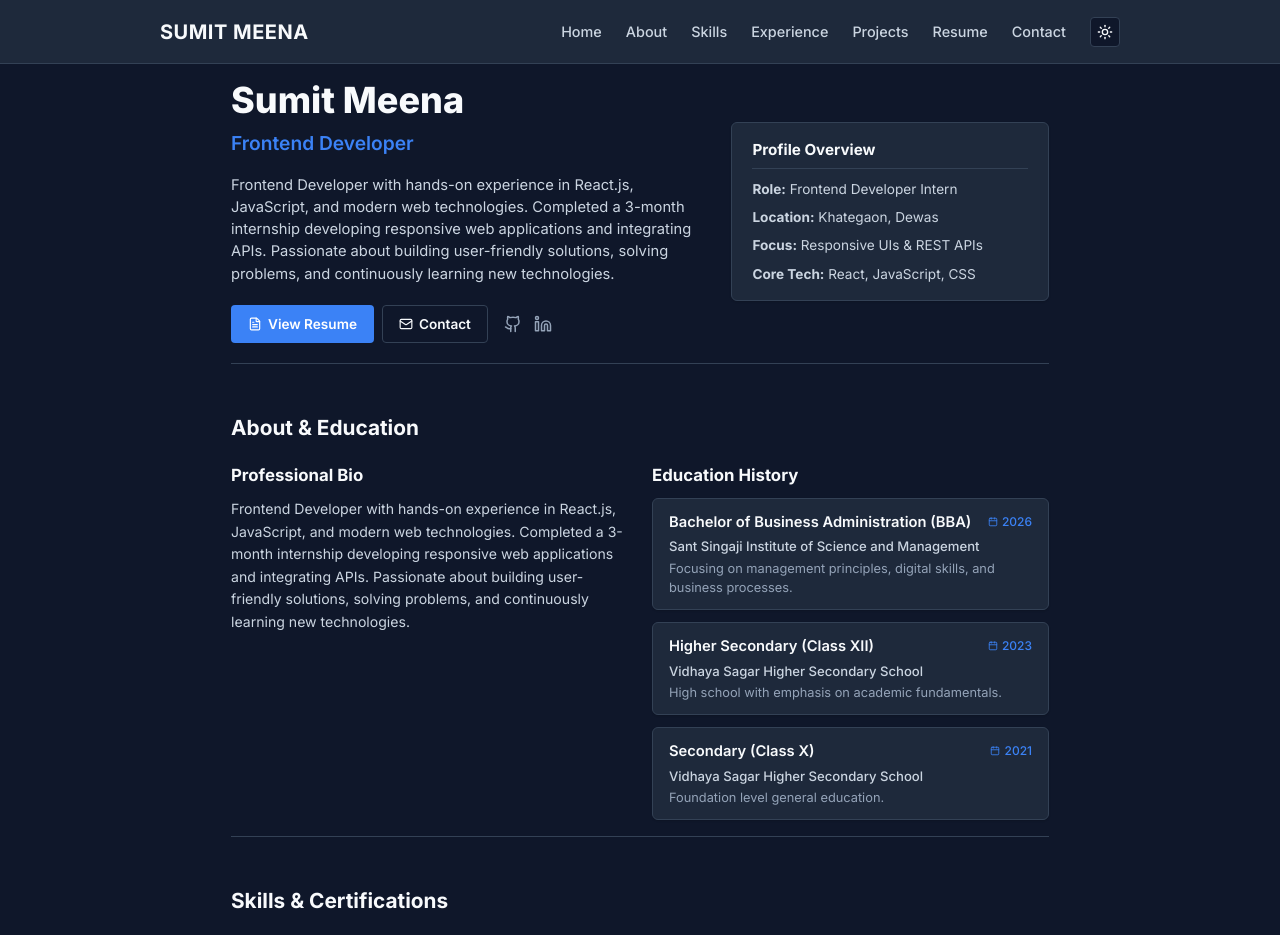
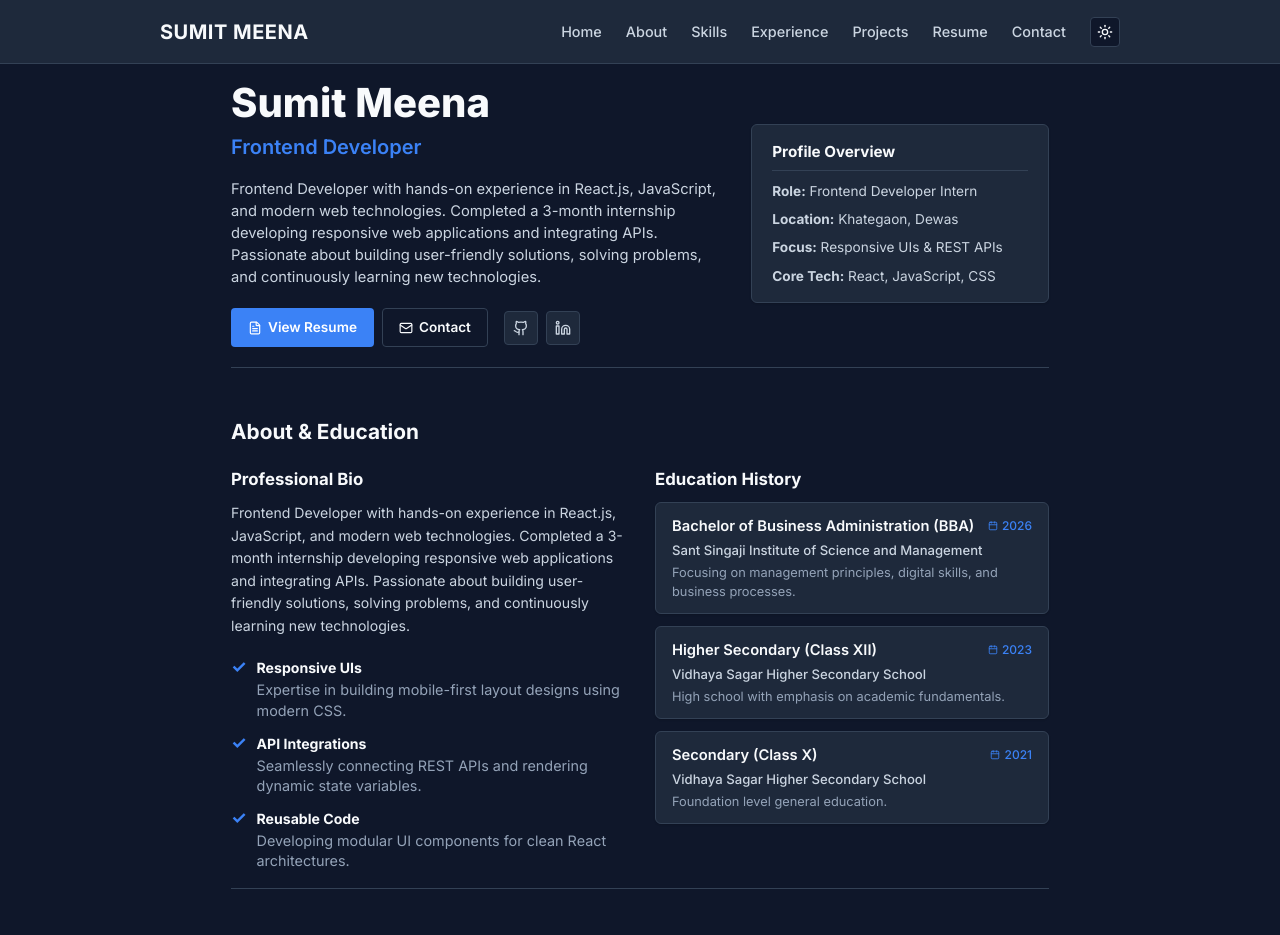
Before and after one commit to sumitmeena4562/my-portfolio, a React (Vite) app: page / in a window 1280 px wide. Shown: the top 935 px of the page. Built offline with nearby package versions, Linux system fonts and the light colour scheme.

Commit message:
style: remove blue left accent borders for a cleaner flat aesthetic

```diff
--- a/src/components/About.jsx
+++ b/src/components/About.jsx
@@ -6,6 +6,12 @@ const About = () => {
   const { aboutMe } = resumeData.personalInfo;
   const { education } = resumeData;
 
+  const highlights = [
+    { title: 'Responsive UIs', desc: 'Expertise in building mobile-first layout designs using modern CSS.' },
+    { title: 'API Integrations', desc: 'Seamlessly connecting REST APIs and rendering dynamic state variables.' },
+    { title: 'Reusable Code', desc: 'Developing modular UI components for clean React architectures.' }
+  ];
+
   return (
     <section id="about" className="no-print">
       <h2 className="section-title">About & Education</h2>
@@ -13,9 +19,9 @@ const About = () => {
       <div className="about-grid" style={{
         display: 'grid',
         gridTemplateColumns: '1fr 1fr',
-        gap: '24px',
+        gap: '30px',
       }}>
-        {/* Left: Bio summary */}
+        {/* Left: Bio summary & highlights */}
         <div>
           <h3 style={{
             fontSize: '1.05rem',
@@ -29,9 +35,52 @@ const About = () => {
             fontSize: '0.88rem',
             color: 'var(--text-secondary)',
             lineHeight: '1.6',
+            marginBottom: '20px',
           }}>
             {aboutMe}
           </p>
+
+          {/* Bullet Highlight List */}
+          <div style={{
+            display: 'flex',
+            flexDirection: 'column',
+            gap: '12px',
+          }}>
+            {highlights.map((item, idx) => (
+              <div key={idx} style={{
+                display: 'flex',
+                gap: '10px',
+                alignItems: 'flex-start',
+              }}>
+                <span style={{
+                  color: 'var(--primary)',
+                  fontWeight: 'bold',
+                  fontSize: '1.1rem',
+                  lineHeight: '1',
+                  marginTop: '1px',
+                }}>
+                  ✓
+                </span>
+                <div>
+                  <h4 style={{
+                    fontSize: '0.88rem',
+                    fontWeight: '700',
+                    color: 'var(--text-primary)',
+                    marginBottom: '2px',
+                  }}>
+                    {item.title}
+                  </h4>
+                  <p style={{
+                    fontSize: '0.8.0rem',
+                    color: 'var(--text-muted)',
+                    lineHeight: '1.4',
+                  }}>
+                    {item.desc}
+                  </p>
+                </div>
+              </div>
+            ))}
+          </div>
         </div>
 
         {/* Right: Education List */}
@@ -57,7 +106,7 @@ const About = () => {
                 style={{
                   padding: '12px 16px',
                   backgroundColor: 'var(--bg-secondary)',
-                  border: '1px solid var(--border-color)',
+                  border: '1px solid var(--border-color)', /* Removed left accent border */
                 }}
               >
                 <div style={{
@@ -112,7 +161,7 @@ const About = () => {
         @media (max-width: 800px) {
           .about-grid {
             grid-template-columns: 1fr !important;
-            gap: 20px !important;
+            gap: 24px !important;
           }
         }
       `}</style>
--- a/src/components/Experience.jsx
+++ b/src/components/Experience.jsx
@@ -21,7 +21,7 @@ const Experience = () => {
             style={{
               padding: '16px 20px',
               backgroundColor: 'var(--bg-secondary)',
-              border: '1px solid var(--border-color)',
+              border: '1px solid var(--border-color)', /* Removed left accent border */
             }}
           >
             {/* Header info */}
--- a/src/components/Hero.jsx
+++ b/src/components/Hero.jsx
@@ -13,7 +13,7 @@ const Hero = () => {
     }}>
       <div className="hero-grid" style={{
         display: 'grid',
-        gridTemplateColumns: '1.2fr 0.8fr',
+        gridTemplateColumns: '1.25fr 0.75fr',
         gap: '24px',
         width: '100%',
         alignItems: 'center',
@@ -21,17 +21,17 @@ const Hero = () => {
         {/* Left Column: Heading and Details */}
         <div>
           <h1 className="hero-name" style={{
-            fontSize: '2.25rem',
+            fontSize: '2.5rem',
             fontWeight: '800',
             lineHeight: '1.15',
             color: 'var(--text-primary)',
-            marginBottom: '8px',
+            marginBottom: '6px',
           }}>
             {name}
           </h1>
 
           <h2 className="hero-title" style={{
-            fontSize: '1.2rem',
+            fontSize: '1.25rem',
             fontWeight: '600',
             color: 'var(--primary)',
             marginBottom: '16px',
@@ -69,31 +69,63 @@ const Hero = () => {
               </a>
             </div>
 
-            {/* Vertically centered social list */}
+            {/* Styled social outline icons */}
             <div className="hero-socials" style={{
               display: 'flex',
               alignItems: 'center',
-              gap: '12px',
+              gap: '8px',
             }}>
-              <a href={githubUrl} target="_blank" rel="noopener noreferrer" style={{
-                color: 'var(--text-muted)',
-                transition: 'var(--transition-smooth)',
-                display: 'flex',
-              }}
-              onMouseEnter={(e) => e.target.style.color = 'var(--primary)'}
-              onMouseLeave={(e) => e.target.style.color = 'var(--text-muted)'}
+              <a
+                href={githubUrl}
+                target="_blank"
+                rel="noopener noreferrer"
+                style={{
+                  color: 'var(--text-secondary)',
+                  border: '1px solid var(--border-color)',
+                  backgroundColor: 'var(--bg-secondary)',
+                  padding: '8px',
+                  borderRadius: '4px',
+                  display: 'flex',
+                  alignItems: 'center',
+                  justifyContent: 'center',
+                  transition: 'var(--transition-smooth)',
+                }}
+                onMouseEnter={(e) => {
+                  e.currentTarget.style.borderColor = 'var(--primary)';
+                  e.currentTarget.style.color = 'var(--primary)';
+                }}
+                onMouseLeave={(e) => {
+                  e.currentTarget.style.borderColor = 'var(--border-color)';
+                  e.currentTarget.style.color = 'var(--text-secondary)';
+                }}
               >
-                <GithubIcon size={18} />
+                <GithubIcon size={16} />
               </a>
-              <a href={linkedinUrl} target="_blank" rel="noopener noreferrer" style={{
-                color: 'var(--text-muted)',
-                transition: 'var(--transition-smooth)',
-                display: 'flex',
-              }}
-              onMouseEnter={(e) => e.target.style.color = 'var(--primary)'}
-              onMouseLeave={(e) => e.target.style.color = 'var(--text-muted)'}
+              <a
+                href={linkedinUrl}
+                target="_blank"
+                rel="noopener noreferrer"
+                style={{
+                  color: 'var(--text-secondary)',
+                  border: '1px solid var(--border-color)',
+                  backgroundColor: 'var(--bg-secondary)',
+                  padding: '8px',
+                  borderRadius: '4px',
+                  display: 'flex',
+                  alignItems: 'center',
+                  justifyContent: 'center',
+                  transition: 'var(--transition-smooth)',
+                }}
+                onMouseEnter={(e) => {
+                  e.currentTarget.style.borderColor = 'var(--primary)';
+                  e.currentTarget.style.color = 'var(--primary)';
+                }}
+                onMouseLeave={(e) => {
+                  e.currentTarget.style.borderColor = 'var(--border-color)';
+                  e.currentTarget.style.color = 'var(--text-secondary)';
+                }}
               >
-                <LinkedinIcon size={18} />
+                <LinkedinIcon size={16} />
               </a>
             </div>
           </div>
@@ -144,11 +176,7 @@ const Hero = () => {
         @media (max-width: 800px) {
           .hero-grid {
             grid-template-columns: 1fr !important;
-            gap: 20px !important;
-          }
-          .hero-socials {
-            border-left: none !important;
-            padding-left: 0 !important;
+            gap: 24px !important;
           }
         }
         @media (max-width: 576px) {
@@ -181,7 +209,6 @@ const Hero = () => {
           }
           .hero-socials {
             justify-content: center;
-            margin-top: 4px;
             width: 100%;
           }
         }
--- a/src/components/Skills.jsx
+++ b/src/components/Skills.jsx
@@ -13,6 +13,7 @@ const Skills = () => {
         display: 'grid',
         gridTemplateColumns: '1.2fr 0.8fr',
         gap: '24px',
+        alignItems: 'start',
       }}>
         {/* Left Side: Technical Skills Categories */}
         <div style={{
@@ -27,7 +28,7 @@ const Skills = () => {
               style={{
                 padding: '16px',
                 backgroundColor: 'var(--bg-secondary)',
-                border: '1px solid var(--border-color)',
+                border: '1px solid var(--border-color)', /* Removed left accent border */
               }}
             >
               <h3 style={{
@@ -69,13 +70,13 @@ const Skills = () => {
         <div className="glass-panel" style={{
           padding: '16px',
           backgroundColor: 'var(--bg-secondary)',
-          border: '1px solid var(--border-color)',
+          border: '1px solid var(--border-color)', /* Removed left accent border */
         }}>
           <h3 style={{
             fontSize: '0.95rem',
             fontWeight: '700',
             color: 'var(--text-primary)',
-            marginBottom: '10px',
+            marginBottom: '12px',
             borderBottom: '1px solid var(--border-color)',
             paddingBottom: '4px',
           }}>
@@ -83,10 +84,11 @@ const Skills = () => {
           </h3>
 
           <ul style={{
-            paddingLeft: '14px',
+            listStyle: 'none',
+            paddingLeft: 0,
             display: 'flex',
             flexDirection: 'column',
-            gap: '8px',
+            gap: '10px',
           }}>
             {certifications.map((cert, idx) => (
               <li
@@ -95,9 +97,13 @@ const Skills = () => {
                   fontSize: '0.82rem',
                   color: 'var(--text-secondary)',
                   lineHeight: '1.4',
+                  display: 'flex',
+                  gap: '8px',
+                  alignItems: 'flex-start',
                 }}
               >
-                {cert}
+                <span style={{ color: 'var(--primary)', fontWeight: 'bold' }}>•</span>
+                <span>{cert}</span>
               </li>
             ))}
           </ul>
```
